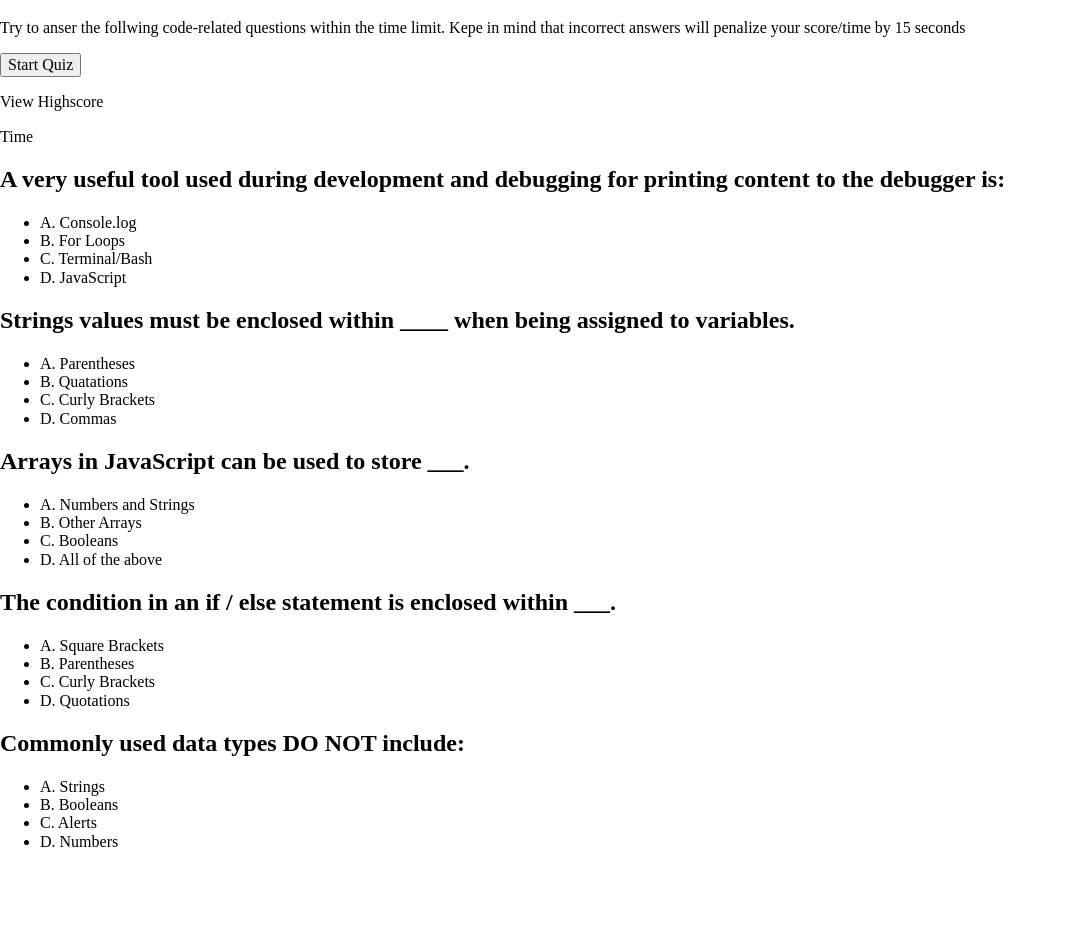
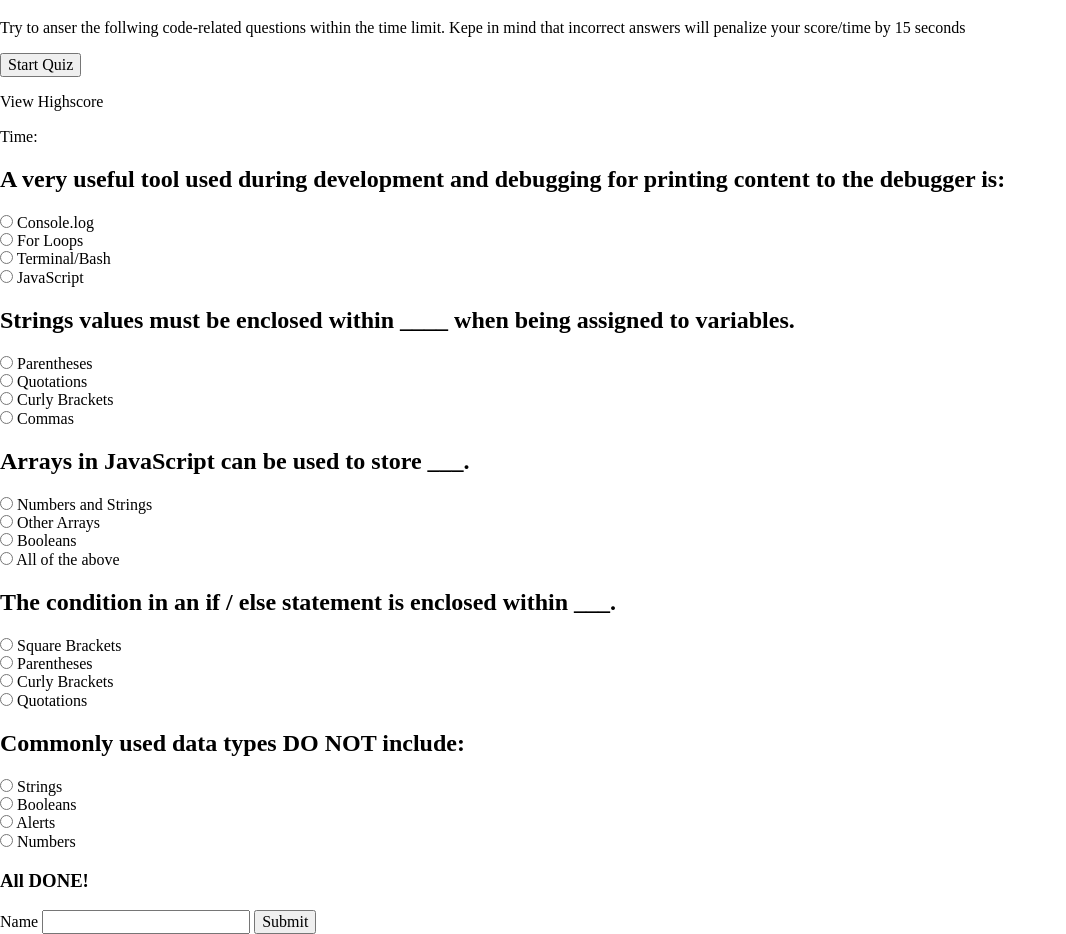
Before and after one commit to Fallen-Master/JS_Quiz, a plain HTML site: page index.html in a window 1280 px wide. Shown: the part 61-995 px from the top of the page, without its empty margins (0-1066 px from the left). Before the commit the page ends 928 px from the top, so only its background shows below. Drawn offline with Linux system fonts and the light colour scheme.

Commit message:
removed li items/ changed to radio button

```diff
--- a/index.html
+++ b/index.html
@@ -18,61 +18,101 @@
                 <button>Start Quiz</button>
             </div>
             <p>View Highscore</p>
-            <p>Time</p>
+            <p>Time: </p>
         </header>
 <!-- BREAK -->
         <main>
+            <section class = questions>
+                <form class="question-1">
+                    <h2>A very useful tool used during development and debugging for printing content to the debugger is:</h2>
+
+                    <input type="radio" id="Console-log" name="useful_tool" value="Console.log">
+                    <label for="Console-log">Console.log</label><br>
+
+                    <input type="radio" id="for-loops" name="useful_tool" value="For Loops">
+                    <label for="for-loops">For Loops</label><br>
+
+                    <input type="radio" id="curly-brackets" name="useful_tool" value="Terminal/Bash">
+                    <label for="Curly Brackets">Terminal/Bash</label><br>
+
+                    <input type="radio" id="javascript" name="useful_tool" value="JavaScript">
+                    <label for="javascript">JavaScript</label>
+
+                </form>
+
+                <form class="question-2">
+                    <h2>Strings values must be enclosed within ____ when being assigned to variables.</h2>
+
+                    <input type="radio" id="parentheses" name="string_values" value="Parentheses">
+                    <label for="parentheses">Parentheses</label><br>
+
+                    <input type="radio" id="quotations" name="string_values" value="Quotations">
+                    <label for="quotations">Quotations</label><br>
+
+                    <input type="radio" id="curly-brackets-qt2" name="string_values" value="Curly Brackets">
+                    <label for="curly-brackets">Curly Brackets</label><br>
+
+                    <input type="radio" id="commas" name="string_values" value="Commas">
+                    <label for="commas">Commas</label>
+                </form>
+
+                <form class="question-3">
+                    <h2>Arrays in JavaScript can be used to store ___.</h2>
+                    <input type="radio" id="numbers-and-strings" name="arrays_js" value="Numbers and Strings">
+                    <label for="numbers-and-strings">Numbers and Strings</label><br>
+
+                    <input type="radio" id="other-arrays" name="arrays_js" value="Other Arrays">
+                    <label for="other-arrays">Other Arrays</label><br>
+
+                    <input type="radio" id="booleans" name="arrays_js" value="Booleans">
+                    <label for="booleans">Booleans</label><br>
+
+                    <input type="radio" id="all-of-the-above" name="arrays_js" value="All of the above">
+                    <label for="all-of-the-above">All of the above</label>
+                </form>
+
+                <form class="question-4">
+                    <h2>The condition in an if / else statement is enclosed within ___.</h2>
+                    <input type="radio" id="square-brackets" name="if_else" value="Square Brackets">
+                    <label for="square-brackets">Square Brackets</label><br>
+
+                    <input type="radio" id="parentheses-qt4" name="if_else" value="Parentheses">
+                    <label for="parentheses-qt4">Parentheses</label><br>
+
+                    <input type="radio" id="curly-brackets-qt4" name="if_else" value="Curly Brackets">
+                    <label for="curly-brackets-qt4">Curly Brackets</label><br>
+
+                    <input type="radio" id="quotations-qt4" name="if_else" value="Quotations">
+                    <label for="quotations-qt4">Quotations</label>
+                </form>
+
+                <form class="question-5">
+                    <h2>Commonly used data types DO NOT include:</h2>
+                    <input type="radio" id="strings" name="data_types" value="Strings">
+                    <label for="strings">Strings</label><br>
+
+                    <input type="radio" id="booleans-qt5" name="data_types" value="Booleans">
+                    <label for="booleans-qt5">Booleans</label><br>
+
+                    <input type="radio" id="alerts" name="data_types" value="Alerts">
+                    <label for="alerts">Alerts</label><br>
+
+                    <input type="radio" id="numbers" name="data_types" value="Numbers">
+                    <label for="numbers">Numbers</label>
+                </form>
+            </section>
+
             <section>
-                <div class="question-1">
-                    <h2>A very useful tool used during development and debugging for printing content to the debugger is:</h2>
-                    <ul>
-                        <li><buttom>A. Console.log</buttom></li>
-                        <li><buttom>B. For Loops</buttom></li>
-                        <li><buttom>C. Terminal/Bash</buttom></li>
-                        <li><buttom>D. JavaScript</buttom></li>
-                    </ul>
-                </div>
+                <form class="done">
+                    <h3>All DONE! </h3>
+                    <p> </p>
+                        <label for="name">Name</label>
+                        <input type="text" id="name" name="name" required>
+                        <input type="submit" name="name"id="submit" required>
+                </form>
+            </section>
 
-                <div class="question-2">
-                    <h2>Strings values must be enclosed within ____ when being assigned to variables.</h2>
-                    <ul>
-                        <li><buttom>A. Parentheses</buttom></li>
-                        <li><buttom>B. Quatations</buttom></li>
-                        <li><buttom>C. Curly Brackets</buttom></li>
-                        <li><buttom>D. Commas</buttom></li>
-                    </ul>
-                </div>
 
-                <div class="question-3">
-                    <h2>Arrays in JavaScript can be used to store ___.</h2>
-                    <ul>
-                        <li><buttom>A. Numbers and Strings</buttom></li>
-                        <li><buttom>B. Other Arrays</buttom></li>
-                        <li><buttom>C. Booleans</buttom></li>
-                        <li><buttom>D. All of the above</buttom></li>
-                    </ul>
-                </div>
-
-                <div class="question-4">
-                    <h2>The condition in an if / else statement is enclosed within ___.</h2>
-                    <ul>
-                        <li><buttom>A. Square Brackets</buttom></li>
-                        <li><buttom>B. Parentheses </buttom></li>
-                        <li><buttom>C. Curly Brackets </buttom></li>
-                        <li><buttom>D. Quotations </buttom></li>
-                    </ul>
-                </div>
-
-                <div class="question-5">
-                    <h2>Commonly used data types DO NOT include:</h2>
-                    <ul>
-                        <li><buttom>A. Strings  </buttom></li>
-                        <li><buttom>B. Booleans </buttom></li>
-                        <li><buttom>C. Alerts </buttom></li>
-                        <li><buttom>D. Numbers </buttom></li>
-                    </ul>
-                </div>
-            </section>
         </main>
 <!-- BREAK -->
         <footer>
```
